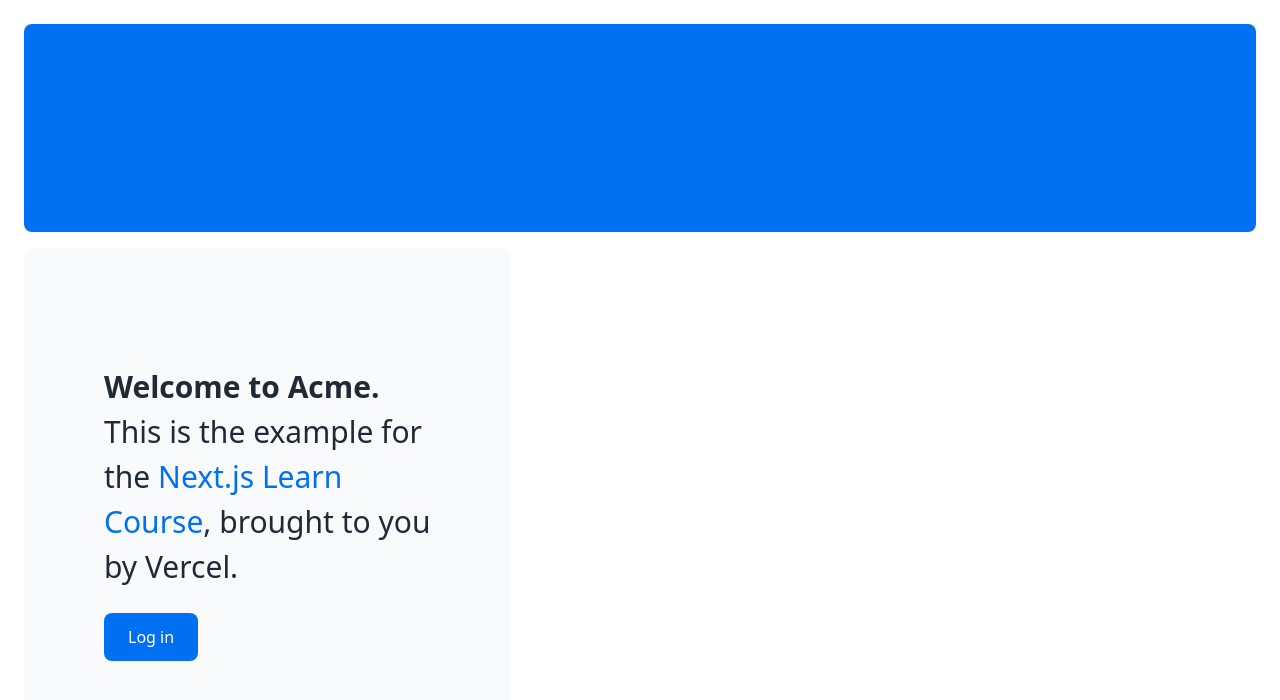
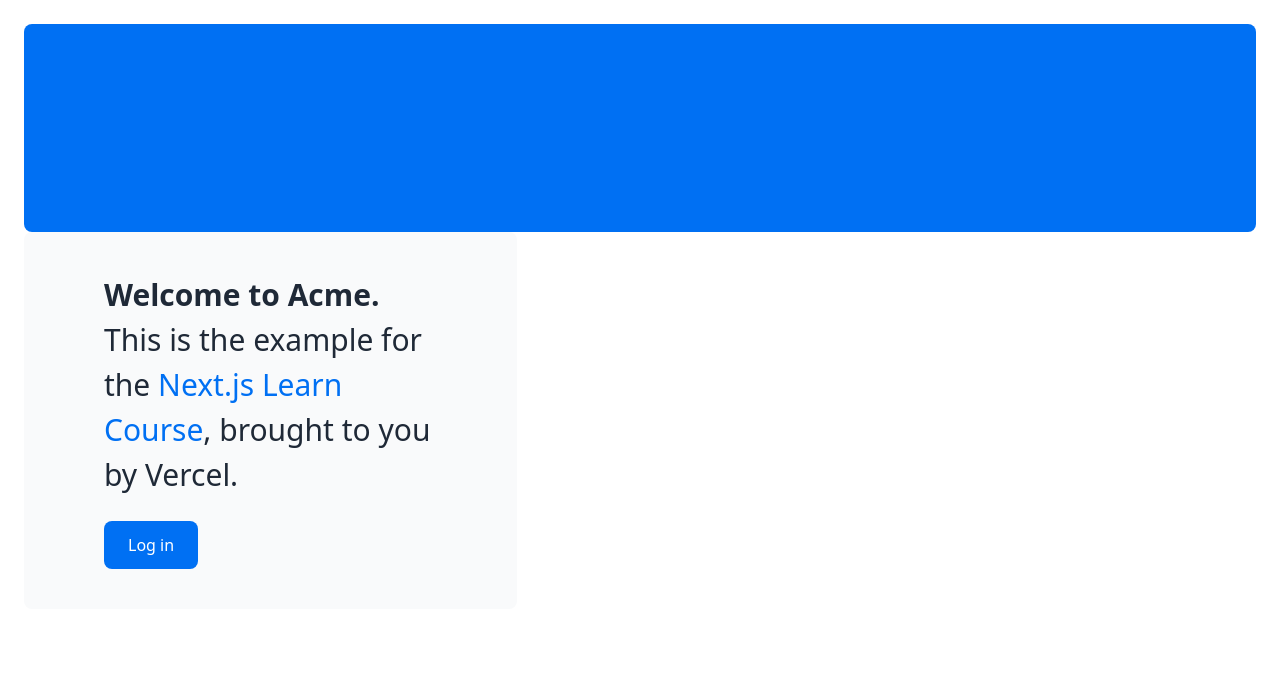
Before and after one commit to welpmoz/tutorial-nextjs, a Next.js app: page / in a window 1280 px wide. Shown: the top 700 px of the page. Built offline with nearby package versions, Linux system fonts and the light colour scheme.

Commit message:
usando modulos de css

```diff
--- a/app/page.tsx
+++ b/app/page.tsx
@@ -1,3 +1,4 @@
+import styles from '@/app/ui/home.module.css';
 import AcmeLogo from '@/app/ui/acme-logo';
 
 import Link from 'next/link';
@@ -7,7 +8,7 @@ export default function Page() {
       <div className="flex h-20 shrink-0 items-end rounded-lg bg-blue-500 p-4 md:h-52">
         {/* <AcmeLogo /> */}
       </div>
-      <div className="mt-4 flex grow flex-col gap-4 md:flex-row">
+      <div className={styles.shape}>
         <div className="flex flex-col justify-center gap-6 rounded-lg bg-gray-50 px-6 py-10 md:w-2/5 md:px-20">
           <p className={`text-xl text-gray-800 md:text-3xl md:leading-normal`}>
             <strong>Welcome to Acme.</strong> This is the example for the{' '}
```
Also changed, not shown: app/ui/home.module.css (added).
